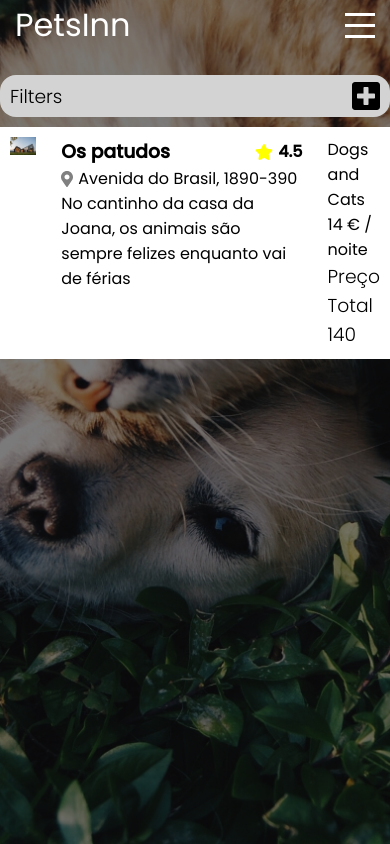
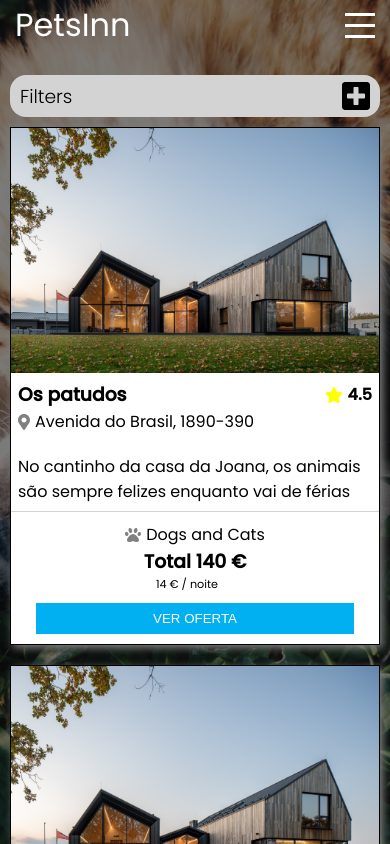
Before and after one commit to jsampayoramos/dog-housing, a React (Create React App) app in the folder client/: page /results in a window 390 px wide. Shown: the top 844 px of the page. Built offline with nearby package versions, Linux system fonts and the light colour scheme.

Commit message:
Places results v1

```diff
--- a/client/src/Pages/Results/Results.js
+++ b/client/src/Pages/Results/Results.js
@@ -1,17 +1,34 @@
 import React from 'react';
+import { useSelector } from 'react-redux';
 
 import FilterBar from '../../components/FilterBar/FilterBar';
 import PlaceCard from '../../components/UI/PlaceCard/PlaceCard';
 
 import styles from './Results.module.css';
 
-const results = props => {
+const Results = props => {
+    const places = useSelector(state => state.places);
+
+    const placesArray = places.map(place => {
+        return (
+            <PlaceCard
+                title={place.title}
+                rating={place.rating}
+                address={place.address}
+                description={place.description}
+                animals={place.animals}
+                totalPrice={place.totalPrice}
+                pricePerNight={place.pricePerNight}
+            />
+        )
+    })
+
     return (
         <section className={styles.Results}>
             <FilterBar />
-            <PlaceCard />
+            {placesArray}
         </section>
     );
 };
 
-export default results;
+export default Results;
--- a/client/src/Pages/Results/Results.module.css
+++ b/client/src/Pages/Results/Results.module.css
@@ -8,5 +8,7 @@
     .Results {
         justify-content: center;
         align-items: center;
+        padding-left: 10px;
+        padding-right: 10px;
     }
 }
--- a/client/src/components/FilterBar/FilterBar.module.css
+++ b/client/src/components/FilterBar/FilterBar.module.css
@@ -4,7 +4,7 @@
     justify-content: space-between;
     padding: 20px;
     background-color: lightgrey;
-    width: 100%;
+    max-width: 100%;
     border-radius: 1rem;
 }
 
@@ -52,6 +52,8 @@
         flex-direction: column;
         align-items: flex-start;
         padding: 5px 10px;
+        width: 100%;
+
     }
 
     .InputContainer {
--- a/client/src/components/SearchBar/SearchBar.js
+++ b/client/src/components/SearchBar/SearchBar.js
@@ -1,4 +1,5 @@
 import React, { useState } from 'react';
+import { withRouter } from 'react-router-dom';
 
 import Input from '../UI/Input/Input';
 import Icon from '../UI/Icon/Icon';
@@ -40,7 +41,7 @@ const SearchBar = props => {
             value:''
         },
     })
-
+    console.log(props);
     return (
         <div className={styles.SearchBar}>
             <div className={styles.LocationContainer}>
@@ -82,9 +83,9 @@ const SearchBar = props => {
                     }}
                 />
             </div>
-            <Icon icon='search' size='2x'/>
+            <Icon icon='search' size='2x' action={() => props.history.push('/results')}/>
         </div>
     );
 };
 
-export default SearchBar;
+export default withRouter(SearchBar);
--- /dev/null
+++ b/client/src/components/UI/Button/Button.js
@@ -0,0 +1,13 @@
+import React from 'react';
+
+import styles from './Button.module.css';
+
+const button = props => {
+    return (
+        <button onClick={props.action} className={styles.Button}>
+            {props.children}
+        </button>
+    );
+};
+
+export default button;
--- /dev/null
+++ b/client/src/components/UI/Button/Button.module.css
@@ -0,0 +1,6 @@
+.Button {
+    padding: 0.5rem 1rem;
+    background-color: rgb(0, 176, 240);
+    border: none;
+    color: white;
+}
--- a/client/src/components/UI/PlaceCard/PlaceCard.js
+++ b/client/src/components/UI/PlaceCard/PlaceCard.js
@@ -1,52 +1,53 @@
 import React from 'react';
-import { useSelector } from 'react-redux';
 
 import HouseImage from '../../../assets/images/house_one.jpg';
 import Icon from '../Icon/Icon';
+import Button from '../Button/Button';
 
 import styles from './PlaceCard.module.css';
 
-const PlaceCard = props => {
-    const places = useSelector(state => state.places);
-
-    const placesArray = places.map(place => {
-        return (
+const placeCard = props => {
+    return (
+        <div>
             <div className={styles.PlaceCard}>
                 <div className={styles.ImageContainer}>
                     <img src={HouseImage} alt='house' />
                 </div>
                 <div className={styles.InfoContainer}>
                     <div className={styles.Title}>
-                        <h3>{place.title}</h3>
+                        <h3>{props.title}</h3>
                         <Icon
                             icon='star'
                             size='1x'
                         />
-                        <p>{place.rating}</p>
+                        <p>{props.rating}</p>
                     </div>
                     <div className={styles.AddressContainer}>
                         <Icon
                             icon='map-marker-alt'
                             size='1x'
                         />
-                        <p>{place.address}</p>
+                        <p>{props.address}</p>
                     </div>
-                    <p>{place.description}</p>
+                    <p className={styles.PlaceDescription}>{props.description}</p>
                 </div>
                 <div className={styles.PriceContainer}>
-                    <p>{place.animals.length > 1 ? place.animals.join(' and ') : places.animals[0]}</p>
-                    <p>{`${place.pricePerNight} € / noite`}</p>
-                    <h3>{`Preço Total ${place.totalPrice}`}</h3>
+                    <div>
+                        <Icon
+                            icon='paw'
+                            size='1x'
+                        />
+                        <p>{props.animals.length > 1 ? props.animals.join(' and ') : props.animals[0]}</p>
+                    </div>
+                    <div id={styles.Prices}>
+                        <h3>{`Total ${props.totalPrice} €`}</h3>
+                        <p>{`${props.pricePerNight} € / noite`}</p>
+                    </div>
+                    <Button>VER OFERTA</Button>
                 </div>
             </div>
-        )
-    });
-
-    return (
-        <div>
-            {placesArray}
         </div>
     );
 };
 
-export default PlaceCard;
+export default placeCard;
--- a/client/src/components/UI/PlaceCard/PlaceCard.module.css
+++ b/client/src/components/UI/PlaceCard/PlaceCard.module.css
@@ -1,17 +1,28 @@
 .PlaceCard {
-    width: 100%;
+    max-width: 100%;
     display: flex;
+    align-items: flex-start;
     background-color: white;
     margin: 10px 0;
-    padding: 10px;
+    border: 1px solid black;
+    box-shadow: 3px 3px 8px grey;
+    max-height: 175px;
+    padding: 0;
 }
 
+
 .ImageContainer {
-    width: 20%;
+    width: 23%;
+    height: 100%;
+    display: flex;
+    align-items: center;
 }
 
 .ImageContainer img {
-    width: 100%;
+    max-height: 100%;
+    max-width: 100%;
+    width: auto;
+    height: auto;
 }
 
 .Title {
@@ -21,15 +32,25 @@
 }
 
 .InfoContainer {
-    margin: 0 25px;
+    padding: 10px 25px;
+    border-right: 1px solid lightgrey;
 }
 
-.Title h3, .Title p {
+.Title h3, .Title p, #Prices h3 {
     font-weight: 600;
 }
 
 .PriceContainer {
     width: 25%;
+    display: flex;
+    flex-direction: column;
+    justify-content: space-between;
+    padding: 10px 25px;
+}
+
+.PriceContainer div {
+    display: flex;
+    align-items: center;
 }
 
 .AddressContainer {
@@ -38,7 +59,11 @@
     align-items: center;
 }
 
-.AddressContainer svg {
+.PlaceDescription {
+    margin-top: 20px;
+}
+
+.AddressContainer svg, .PriceContainer svg {
     margin-right: 5px;
     color: grey;
 }
@@ -48,3 +73,96 @@
     margin-left: auto;
     margin-right: 5px
 }
+
+.PlaceCard button {
+    width: 100%;
+}
+
+#Prices {
+    flex-direction: column;
+    align-items: flex-end;
+}
+
+#Prices p {
+    font-size: 0.7rem;
+}
+
+@media only screen and (max-width: 1200px) {
+    .PlaceCard {
+        flex-wrap: wrap;
+        max-height: 300px;
+        margin-left: 15px;
+        margin-right: 15px;
+    }
+
+    .InfoContainer {
+        width: 77%;
+        border: none;
+    }
+
+    .PriceContainer {
+        flex-direction: row;
+        width: 100%;
+        border-top: 1px solid lightgrey;
+    }
+
+    .PlaceCard button {
+        width: auto;
+    }
+
+    #Prices {
+        flex-direction: row-reverse;
+        align-items: center;
+    }
+
+    #Prices p {
+        margin-right: 1rem;
+    }
+}
+
+@media only screen and (max-width: 900px) {
+    .ImageContainer {
+        width: 30%;
+    }
+
+    .InfoContainer {
+        max-width: 70%;
+        width: auto;
+    }
+}
+
+@media only screen and (max-width: 700px) {
+    .PlaceCard {
+        flex-direction: column;
+        max-height: 800px;
+        align-items: center;
+        max-width: 400px;
+        margin-left: 0;
+        margin-right: 0;
+    }
+
+    .PriceContainer {
+        flex-direction: column;
+        align-items: center;
+    }
+
+    .ImageContainer {
+        width: 100%;
+    }
+
+    .InfoContainer {
+        width: 100%;
+        max-width: 100%;
+        padding: 7px;
+    }
+
+    #Prices {
+        flex-direction: column;
+    }
+
+    .PriceContainer button {
+        width: 100%;
+        margin-top: 10px;
+    }
+
+}
--- a/client/src/store/reducers/placesReducer.js
+++ b/client/src/store/reducers/placesReducer.js
@@ -1,6 +1,15 @@
 import * as actionTypes from '../actions/actionsType';
 
 const initialState = [
+    {
+        title: 'Os patudos',
+        rating: 4.5,
+        description: 'No cantinho da casa da Joana, os animais são sempre felizes enquanto vai de férias',
+        address: 'Avenida do Brasil, 1890-390',
+        animals: ['Dogs', 'Cats'],
+        pricePerNight: 14,
+        totalPrice: 140
+    },
     {
         title: 'Os patudos',
         rating: 4.5,
--- a/client/src/utilities/iconSetup.js
+++ b/client/src/utilities/iconSetup.js
@@ -1,5 +1,5 @@
 import { library } from '@fortawesome/fontawesome-svg-core';
-import { faSearch, faPlusSquare, faMapMarkerAlt, faStar } from '@fortawesome/free-solid-svg-icons';
+import { faSearch, faPlusSquare, faMapMarkerAlt, faStar, faPaw } from '@fortawesome/free-solid-svg-icons';
 import { fab } from '@fortawesome/free-brands-svg-icons';
 
-export const iconLibrary = () => library.add(fab, faSearch, faPlusSquare, faMapMarkerAlt, faStar);
+export const iconLibrary = () => library.add(fab, faSearch, faPlusSquare, faMapMarkerAlt, faStar, faPaw);
```
